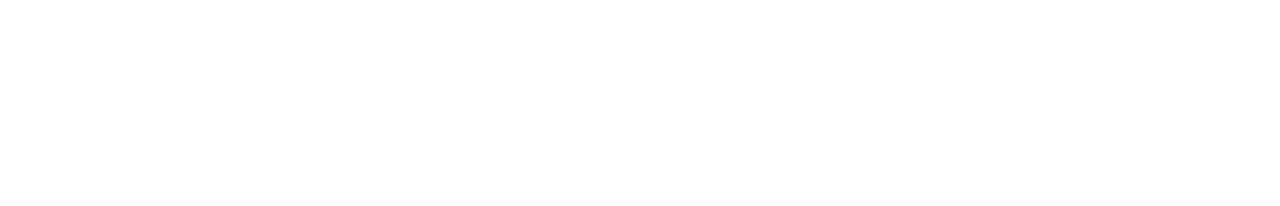
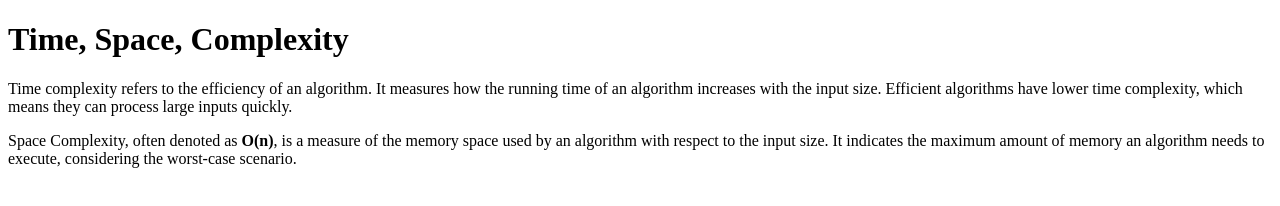
Before and after one commit to acciojob/time-and-space-complexity-Dhruv123-hub, a website: page main.html in a window 1280 px wide. Drawn offline with Linux system fonts and the light colour scheme.

Commit message:
created a submission

```diff
--- a/main.html
+++ b/main.html
@@ -1,16 +1,13 @@
 <!DOCTYPE html>
-
-<html>
-
+<html lang="en">
 <head>
-	<link rel="stylesheet" href="styles.css">
+    <meta charset="UTF-8">
+    <meta name="viewport" content="width=device-width, initial-scale=1.0">
+    <title>Time and Space Complexity</title>
 </head>
-
 <body>
-	<!-- the entire body must be written by student -->
-    <script type="text/javascript" src="./script.js">
-</script>
-
+    <h1>Time, Space, Complexity</h1>
+    <p>Time complexity refers to the efficiency of an algorithm. It measures how the running time of an algorithm increases with the input size. Efficient algorithms have lower time complexity, which means they can process large inputs quickly.</p>
+    <p>Space Complexity, often denoted as <b>O(n)</b>, is a measure of the memory space used by an algorithm with respect to the input size. It indicates the maximum amount of memory an algorithm needs to execute, considering the worst-case scenario.</p>
 </body>
-
 </html>
```
